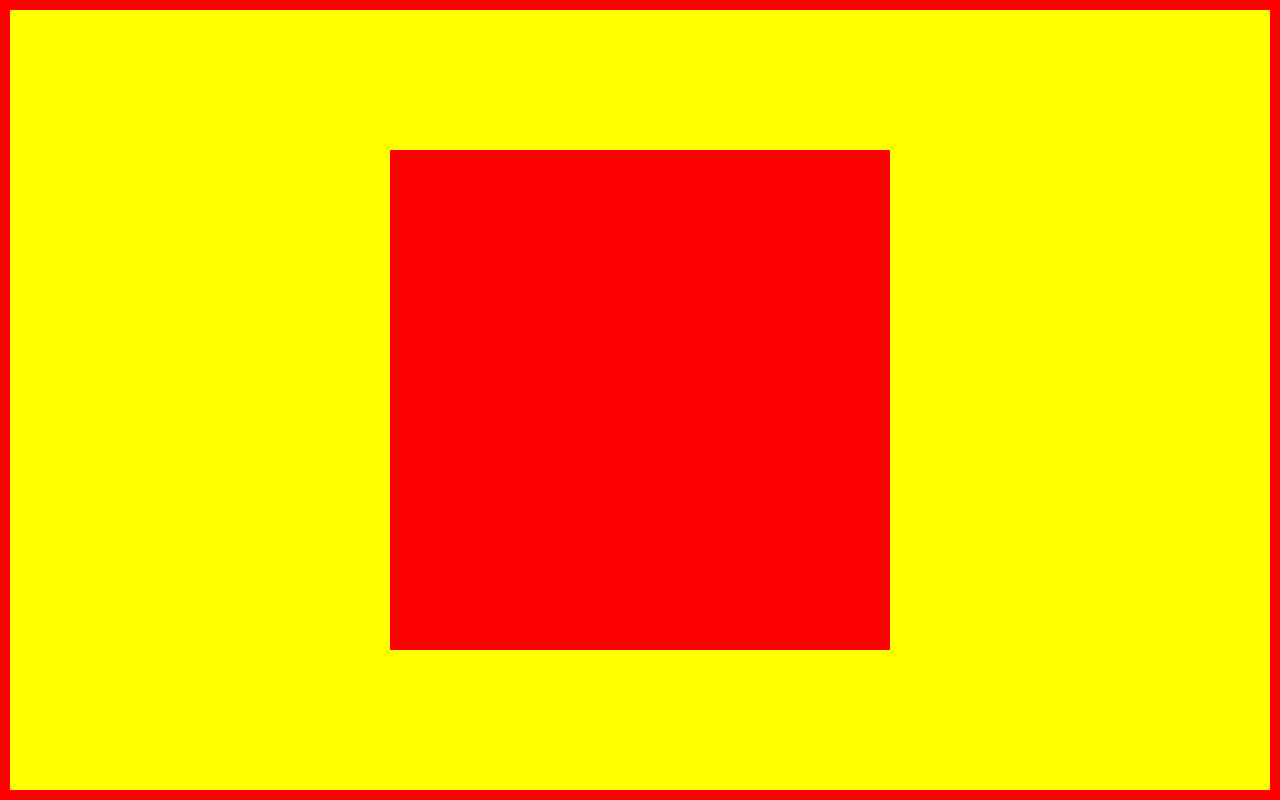
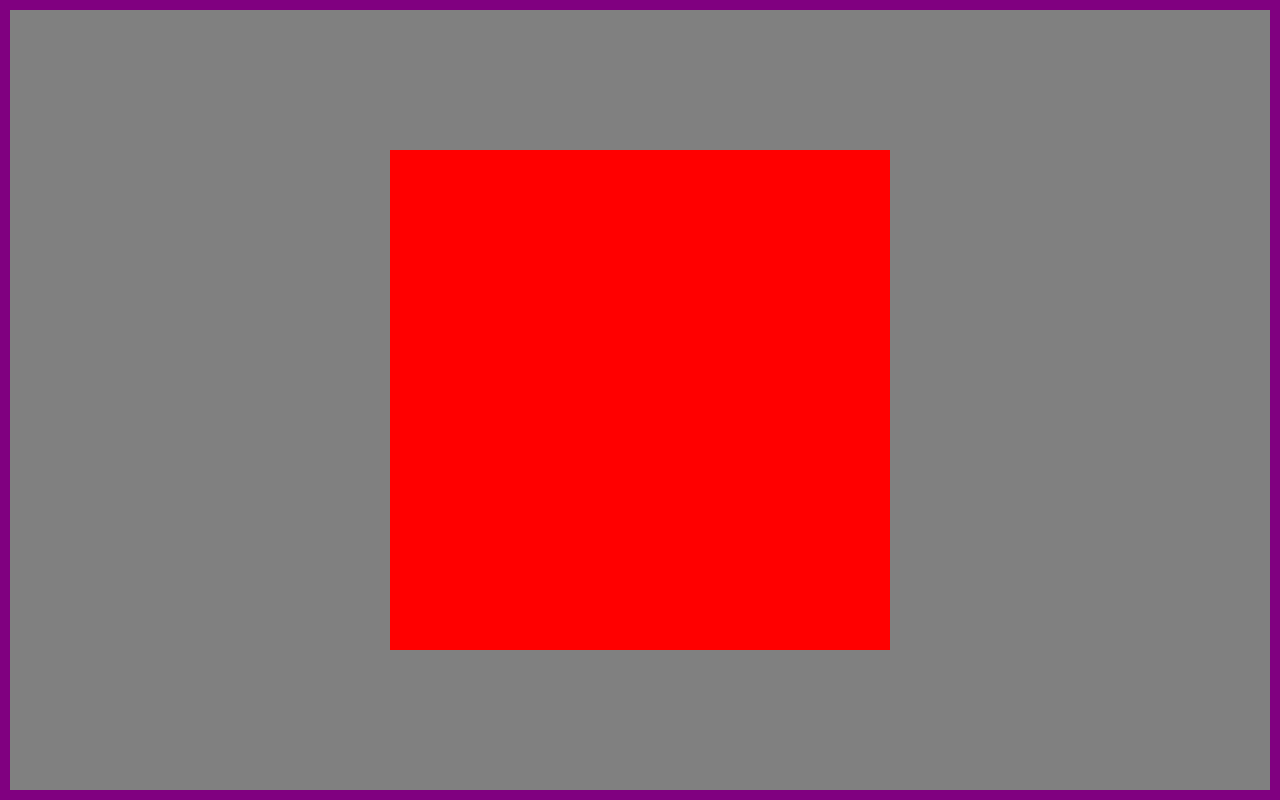
Before and after one commit to danlidennydeng/framer-motion, a Next.js app: page /drag in a window 1280 px wide. Built offline with nearby package versions, Linux system fonts and the light colour scheme.

Commit message:
touch-to-drag fixed again?

```diff
--- a/MyComponents/DragSquare.js
+++ b/MyComponents/DragSquare.js
@@ -8,8 +8,8 @@ function DragSquare() {
 
   return (
 
-    <div className={styles.boxSection} ref={parentRef}>
-          <motion.div className={styles.box1} drag dragConstraints={parentRef} whileDrag={{scale: 1.1}} style={{ touchAction: "none" }}>
+    <div className={styles.boxSection} ref={parentRef}  style={{ overflowY: "scroll", WebkitOverflowScrolling: "touch" }}>
+          <motion.div className={styles.box1} drag dragConstraints={parentRef} whileDrag={{scale: 1.1}}>
 
           </motion.div>
         </div>
--- a/styles/Home.module.css
+++ b/styles/Home.module.css
@@ -134,9 +134,9 @@
   display: flex;
   justify-content: center;
   align-items: center;
-  border: solid 10px red;
+  border: solid 10px purple;
   overflow: hidden;
-  background-color: yellow;
+  background-color: grey;
 }
 
 .box1 {
```
